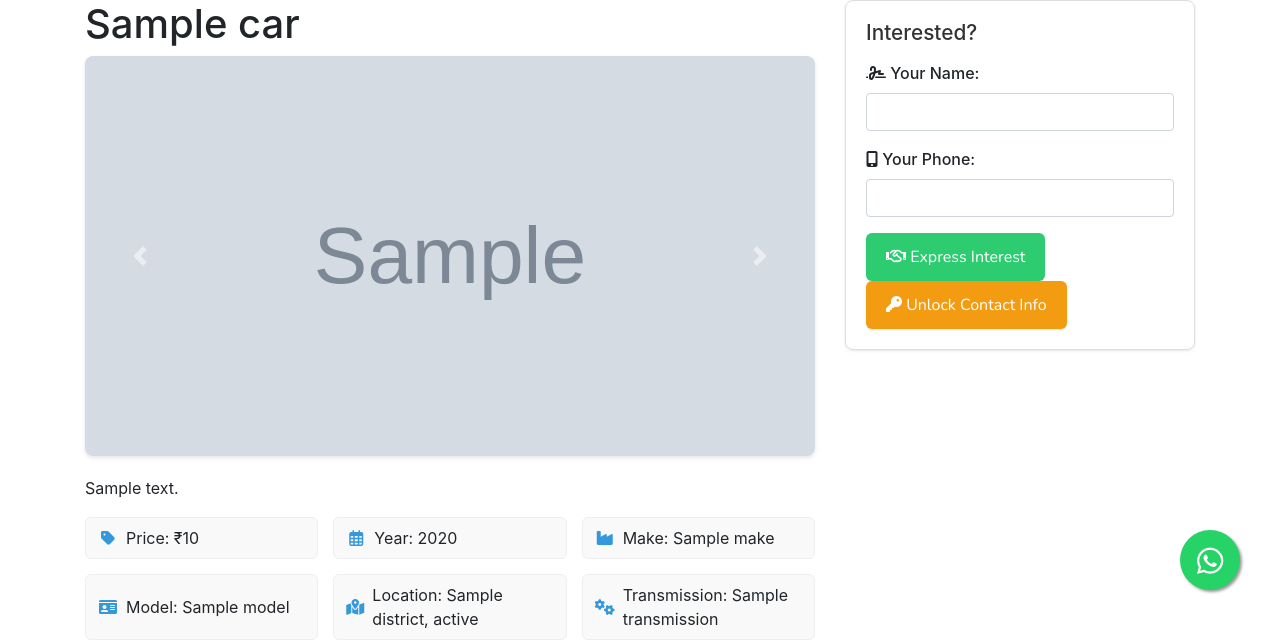
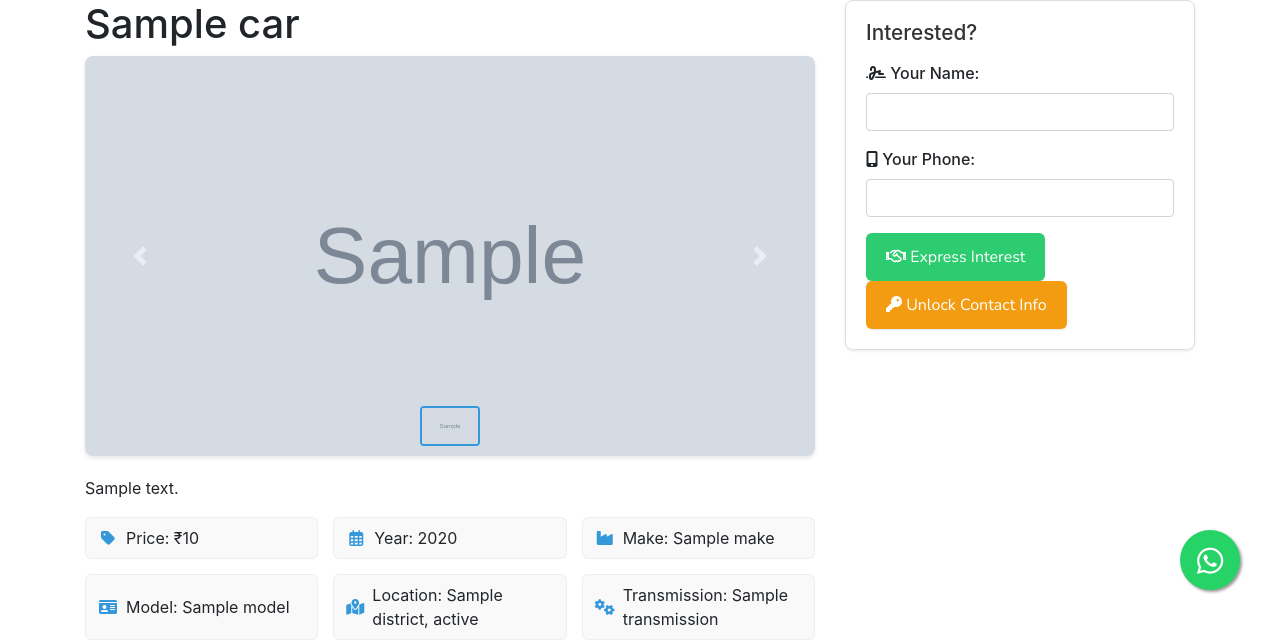
Before and after one commit to rajkumardatascientist/xlocars, a Python web app: template templates/car_detail.html in a window 1280 px wide. Shown: the part 170-814 px from the top of the page. Run offline with Jinja, Linux system fonts and the light colour scheme; the template is opened without the code that fills it: most values are stand-ins (such as "Sample title", 1, 10 or a date in 2020); grey boxes marked "Sample" are stand-in pictures; some libraries are stand-ins or nearby versions.

Commit message:
Update car_detail.html

```diff
--- a/templates/car_detail.html
+++ b/templates/car_detail.html
@@ -15,7 +15,51 @@
             border-radius: 8px;
             overflow: hidden; /* Ensure carousel images don't overflow rounded corners */
             box-shadow: 0 2px 4px rgba(0, 0, 0, 0.1); /* Subtle shadow */
+            position: relative; /* Required for thumbnail positioning */
+        }
+
+        .carousel-inner {
             height: 400px;  /* Standard Slider Size */
+        }
+
+        .carousel-item img {
+            height: 400px;
+            object-fit: cover; /* Cover the area, cropping if needed */
+        }
+
+        /* Thumbnail container */
+        .thumbnail-container {
+            position: absolute;
+            bottom: 10px;
+            left: 10px;
+            right: 10px;
+            display: flex;
+            justify-content: center; /* Center the thumbnails */
+            align-items: center;
+            gap: 5px; /* Space between thumbnails */
+            z-index: 10; /* Ensure thumbnails are above carousel */
+        }
+
+
+        .thumbnail {
+            width: 60px; /* Smaller thumbnails */
+            height: 40px;
+            border: 2px solid #fff;
+            border-radius: 4px;
+            cursor: pointer;
+            overflow: hidden; /* Ensures image doesn't overflow rounded corners */
+        }
+
+
+        .thumbnail img {
+            width: 100%;
+            height: 100%;
+            object-fit: cover; /* Maintain aspect ratio, cropping if necessary */
+            display: block; /* Remove any default spacing */
+        }
+
+        .thumbnail.active {
+            border-color: #3498db; /* Highlight active thumbnail */
         }
 
         /* Updated Car Details List Styling */
@@ -126,13 +170,13 @@
                     <div class="carousel-inner">
                         {% if car.images %}
                             {% for image in car.images %}
-                                <div class="carousel-item {% if loop.first %}active{% endif %}">
+                                <div class="carousel-item {% if loop.first %}active{% endif %}" data-slide-to="{{ loop.index0 }}">
                                     <img src="{{ image.url }}"
                                          class="d-block w-100" alt="Car Image" style="height: 400px; object-fit: cover;">
                                 </div>
                             {% endfor %}
                         {% else %}
-                            <div class="carousel-item active">
+                            <div class="carousel-item active" data-slide-to="0">
                                 <img src="{{ url_for('static', filename='images/default.jpg') }}"
                                      class="d-block w-100" alt="Default Image" style="height: 400px; object-fit: cover;">
                             </div>
@@ -148,6 +192,21 @@
                         <span class="carousel-control-next-icon" aria-hidden="true"></span>
                         <span class="sr-only">Next</span>
                     </a>
+
+                    <!-- Image Thumbnails -->
+                    <div class="thumbnail-container">
+                        {% if car.images %}
+                            {% for image in car.images %}
+                                <div class="thumbnail {% if loop.first %}active{% endif %}" data-slide-to="{{ loop.index0 }}">
+                                    <img src="{{ image.url }}" alt="Car Thumbnail">
+                                </div>
+                            {% endfor %}
+                        {% else %}
+                            <div class="thumbnail active" data-slide-to="0">
+                                <img src="{{ url_for('static', filename='images/default.jpg') }}" alt="Default Thumbnail">
+                            </div>
+                        {% endif %}
+                    </div>
                 </div>
 
                 <p>{{ car.description }}</p>
@@ -250,5 +309,24 @@
 {% endblock %}
 
 {% block scripts %}
+    <script>
+        $(document).ready(function () {
+            // Thumbnail click event
+            $('.thumbnail-container .thumbnail').on('click', function () {
+                var slideTo = $(this).data('slide-to');
+                $('#carouselExampleControls').carousel(slideTo);
+            });
 
+            // Carousel slide event
+            $('#carouselExampleControls').on('slide.bs.carousel', function (e) {
+                var currentIndex = $(e.relatedTarget).data('slide-to');
+
+                // Remove active class from all thumbnails
+                $('.thumbnail-container .thumbnail').removeClass('active');
+
+                // Add active class to the corresponding thumbnail
+                $('.thumbnail-container .thumbnail[data-slide-to="' + currentIndex + '"]').addClass('active');
+            });
+        });
+    </script>
 {% endblock %}
```
